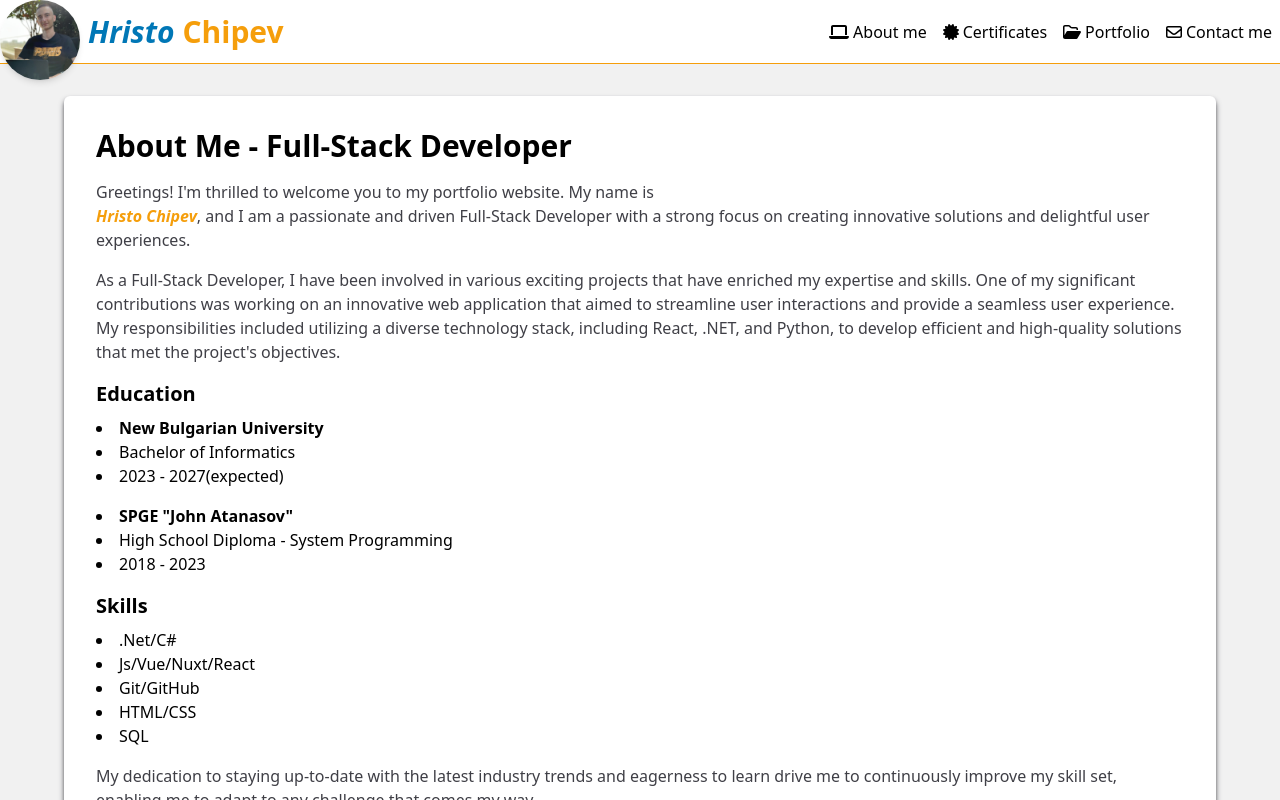
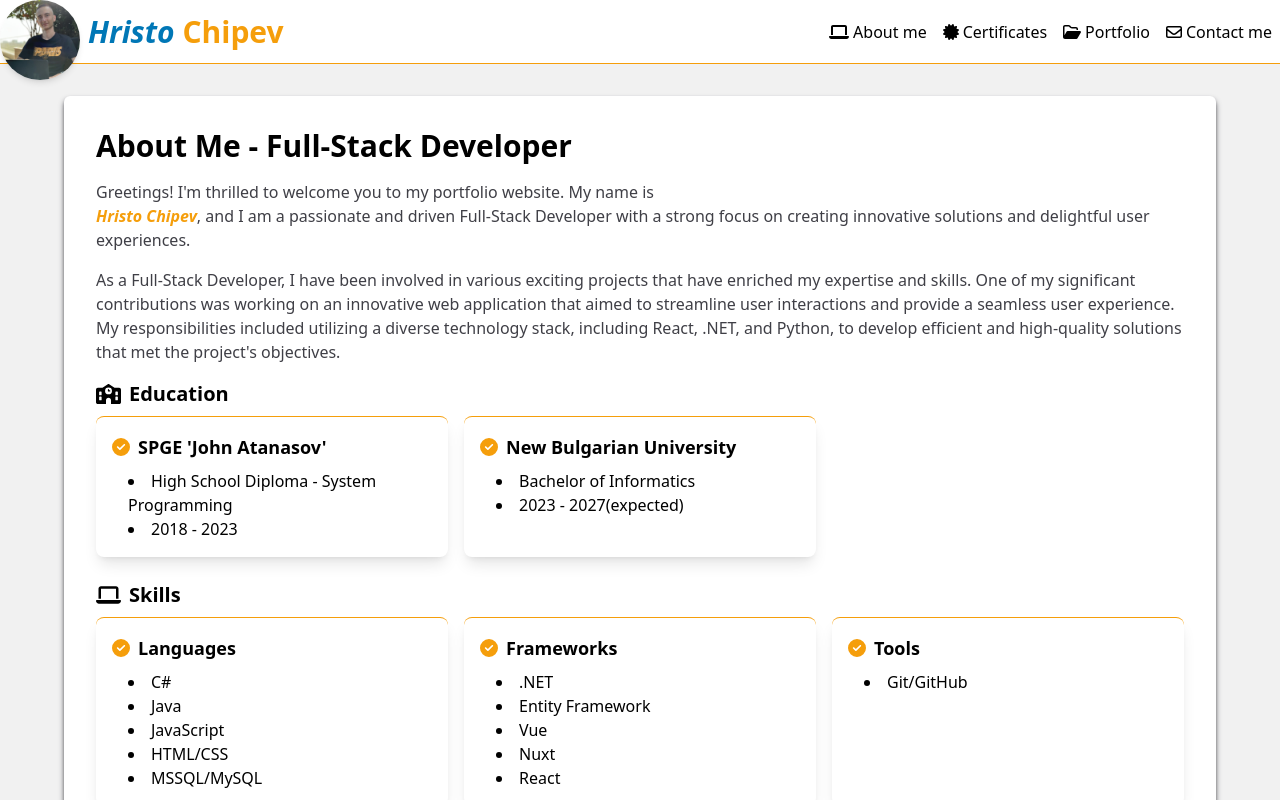
Before and after one commit to HChipev/Portfolio, a React (Vite) app: page / in a window 1280 px wide. Shown: the top 800 px of the page. Built offline with nearby package versions, Linux system fonts and the light colour scheme.

Commit message:
Made skills and education to cards

```diff
--- a/src/About.jsx
+++ b/src/About.jsx
@@ -1,3 +1,5 @@
+import { FontAwesomeIcon } from "@fortawesome/react-fontawesome";
+
 const workHistory = [
   {
     id: 1,
@@ -7,6 +9,39 @@ const workHistory = [
     siteUrl: "https://blankfactor.com/",
     description:
       "During my tenure at Blankfactor, I had the incredible opportunity to be part of an exciting project that involved the development of an AI Chatbot. The main objective was to elevate user interactions and establish a seamless conversational experience. Leveraging my expertise in a powerful technology stack, which included React, .NET, and Python, I played a pivotal role in shaping the chatbot's functionality and ensuring it met the highest standards.",
+  },
+];
+
+const skills = [
+  {
+    category: "Languages",
+    items: ["C#", "Java", "JavaScript", "HTML/CSS", "MSSQL/MySQL"],
+    icon: "fa-solid fa-circle-check",
+  },
+  {
+    category: "Frameworks",
+    items: [".NET", "Entity Framework", "Vue", "Nuxt", "React"],
+    icon: "fa-solid fa-circle-check",
+  },
+  {
+    category: "Tools",
+    items: ["Git/GitHub"],
+    icon: "fa-solid fa-circle-check",
+  },
+];
+
+const education = [
+  {
+    institution: "SPGE 'John Atanasov'",
+    degree: "High School Diploma - System Programming",
+    dates: "2018 - 2023",
+    icon: "fa-solid fa-circle-check",
+  },
+  {
+    institution: "New Bulgarian University",
+    degree: "Bachelor of Informatics",
+    dates: "2023 - 2027(expected)",
+    icon: "fa-solid fa-circle-check",
   },
 ];
 
@@ -38,37 +73,66 @@ const About = ({ forwardedRef }) => {
           efficient and high-quality solutions that met the project's
           objectives.
         </p>
-        <h2 className="text-xl font-bold mb-2">Education</h2>
-        <ul className="list-disc list-inside mb-4">
-          <li className="font-bold">New Bulgarian University</li>
-          <li>Bachelor of Informatics</li>
-          <li>2023 - 2027(expected)</li>
-        </ul>
-        <ul className="list-disc list-inside mb-4">
-          <li className="font-bold">SPGE "John Atanasov"</li>
-          <li>High School Diploma - System Programming</li>
-          <li>2018 - 2023</li>
-        </ul>
-        <h2 className="text-xl font-bold mb-2">Skills</h2>
-        <ul className="list-disc list-inside">
-          <li>.Net/C#</li>
-          <li>Js/Vue/Nuxt/React</li>
-          <li>Git/GitHub</li>
-          <li>HTML/CSS</li>
-          <li>SQL</li>
-        </ul>
-        <p className="text-zinc-700 mt-4">
-          My dedication to staying up-to-date with the latest industry trends
-          and eagerness to learn drive me to continuously improve my skill set,
-          enabling me to adapt to any challenge that comes my way.
-        </p>
-
-        <h2 className="text-xl font-bold mt-8 mb-4">Work History</h2>
+        <h2 className="text-xl font-bold mb-2">
+          <FontAwesomeIcon className="mr-2" icon="fa-solid fa-school" />
+          Education
+        </h2>
+        <div className="grid grid-cols-1 md:grid-cols-2 lg:grid-cols-3 gap-4 mb-6">
+          {education.map((edu) => (
+            <div
+              key={edu.institution}
+              className="bg-white border-amber-500 border-t rounded-lg shadow-lg p-4 flex flex-col justify-between transform transition-transform hover:scale-105 hover:rotate-2">
+              <div>
+                <h3 className="text-lg font-bold mb-2">
+                  <FontAwesomeIcon
+                    icon={edu.icon}
+                    className="text-amber-500 mr-2"
+                  />
+                  {edu.institution}
+                </h3>
+                <ul className="list-disc list-inside pl-4">
+                  <li>{edu.degree}</li>
+                  <li>{edu.dates}</li>
+                </ul>
+              </div>
+            </div>
+          ))}
+        </div>
+        <h2 className="text-xl font-bold mb-2">
+          <FontAwesomeIcon className="mr-2" icon="fa-solid fa-laptop" />
+          Skills
+        </h2>
+        <div className="grid grid-cols-1 md:grid-cols-2 lg:grid-cols-3 gap-4 mb-6">
+          {skills.map((skill) => (
+            <div
+              key={skill.category}
+              className="bg-white border-amber-500 border-t rounded-lg shadow-lg p-4 flex flex-col justify-between transform transition-transform hover:scale-105 hover:rotate-2">
+              <div>
+                <h3 className="text-lg font-bold mb-2">
+                  <FontAwesomeIcon
+                    icon={skill.icon}
+                    className="text-amber-500 mr-2"
+                  />
+                  {skill.category}
+                </h3>
+                <ul className="list-disc list-inside pl-4">
+                  {skill.items.map((item) => (
+                    <li key={item}>{item}</li>
+                  ))}
+                </ul>
+              </div>
+            </div>
+          ))}
+        </div>
+        <h2 className="text-xl font-bold mt-8 mb-4">
+          <FontAwesomeIcon className="mr-2" icon="fa-solid fa-briefcase" />
+          Work History
+        </h2>
         <div className="grid grid-cols-1 sm:grid-cols-2 gap-4">
           {workHistory.map((work) => (
             <div
               key={work.id}
-              className="bg-white rounded-lg shadow-lg overflow-hidden">
+              className="bg-white border-amber-500 border-t rounded-lg shadow-lg overflow-hidden">
               <img
                 src={work.imageUrl}
                 alt={work.company}
@@ -83,6 +147,11 @@ const About = ({ forwardedRef }) => {
             </div>
           ))}
         </div>
+        <p className="text-zinc-700 mt-4">
+          My dedication to staying up-to-date with the latest industry trends
+          and eagerness to learn drive me to continuously improve my skill set,
+          enabling me to adapt to any challenge that comes my way.
+        </p>
       </div>
     </div>
   );
```
